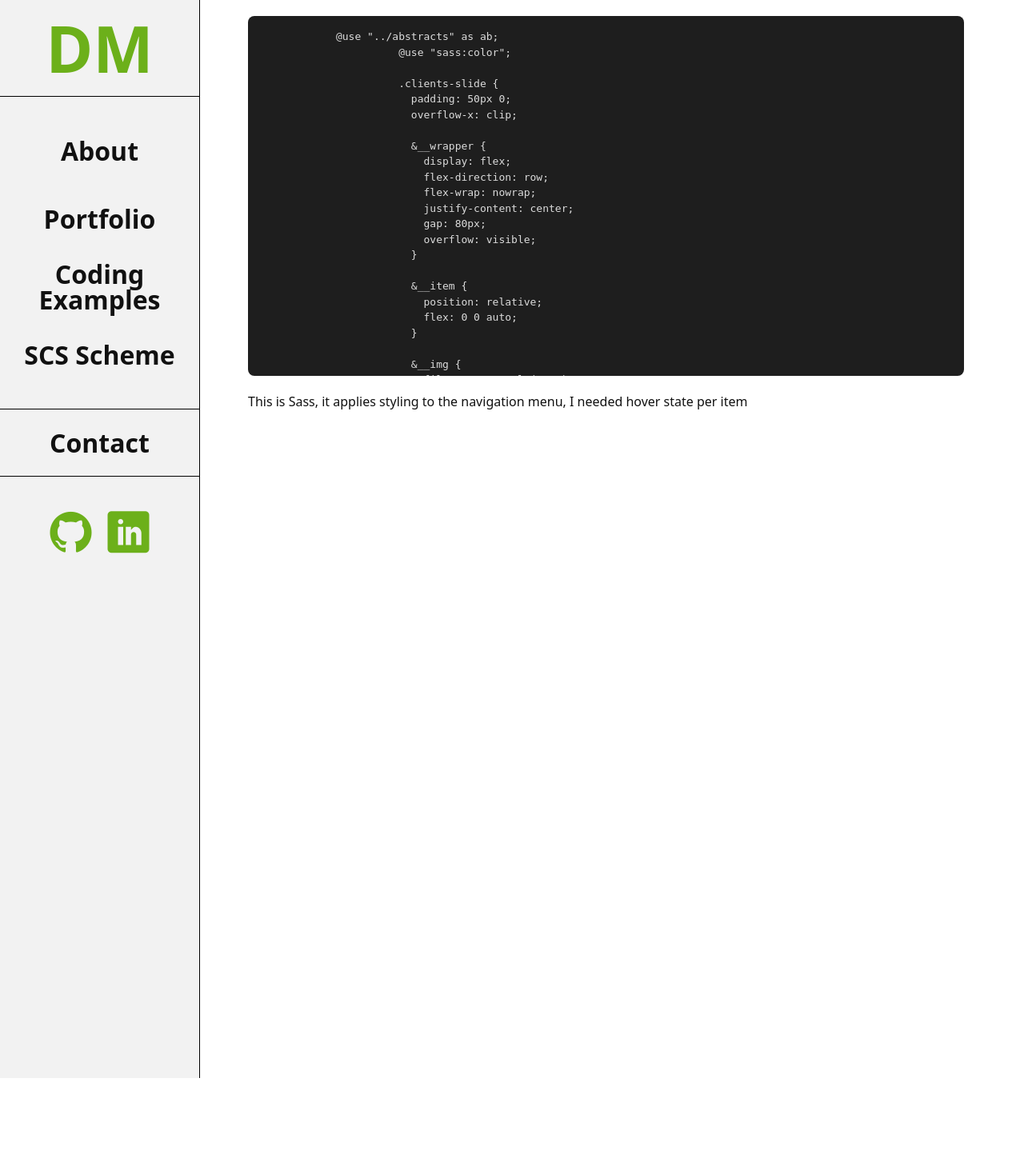
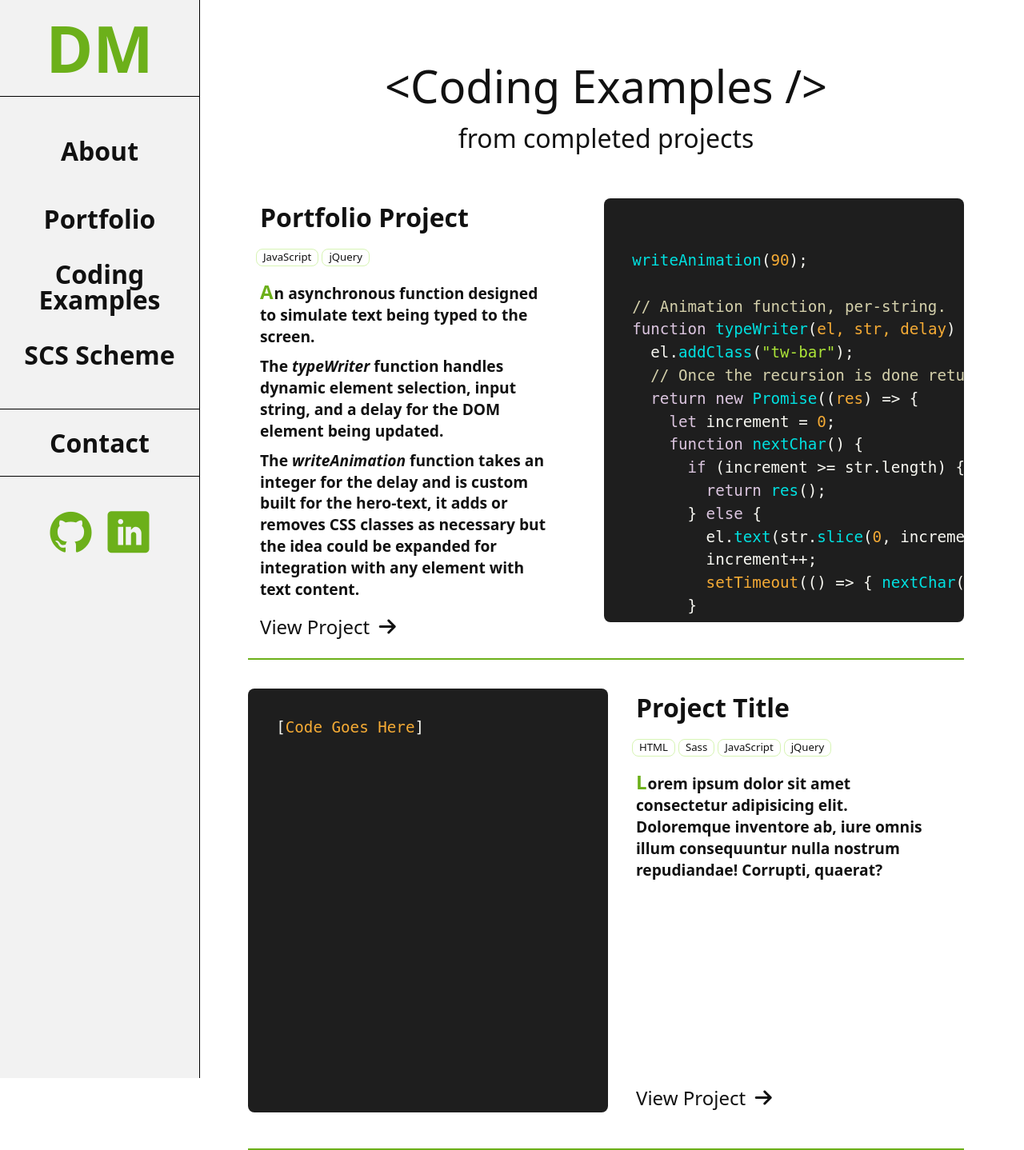
Before and after one commit to DM-hash-del/portfolio, a PHP site: page /coding-examples.html in a window 1280 px wide. Shown: the whole page at 80% size. Before the commit the page ends 1348 px from the top, so only its background shows below. Run offline with PHP 8.4, Linux system fonts and the light colour scheme; some libraries are stand-ins or nearby versions; some web fonts are replaced.

Commit message:
code example mixin and page layout fin

```diff
--- a/coding-examples.html
+++ b/coding-examples.html
@@ -3,6 +3,7 @@
 <head>
   <meta charset="UTF-8">
   <meta name="viewport" content="width=device-width, initial-scale=1.0">
+  <link rel="stylesheet" href="https://cdnjs.cloudflare.com/ajax/libs/highlight.js/11.9.0/styles/a11y-dark.min.css">
   <link rel="stylesheet" href="css/sidr.bare.css">
   <link rel="stylesheet" href="css/main.css">
   <title>Coding Examples</title>
@@ -57,124 +58,84 @@
       </aside>
     </div>
 
-    <section class="content-adjust container">
-      <div class="coding__grid">
-        <div class="coding__example">
-          <pre>
-            <code>@use "../abstracts" as ab;
-                      @use "sass:color";
+    <main class="code-grid container">
+      <header class="code-example__header">
+        <h1 class="code-example__title--main">&lt;Coding Examples /&gt;</h1>
+        <p class="code-example__text--header">from completed projects</p>
+      </header>
 
-                      .clients-slide {
-                        padding: 50px 0;
-                        overflow-x: clip;
+      <article class="code-example">
+        <div class="code-example__description">
+          <h2 class="code-example__title">Portfolio Project</h2>
+          <div class="code-example__tags">
+            <span>JavaScript</span><span>jQuery</span>
+          </div>
+          <p class="code-example__text">An asynchronous function designed to simulate text being typed to the screen.</p>
+          <p class="code-example__text">The <em>typeWriter</em> function handles dynamic element selection, input string, and a delay for the DOM element being updated.</p>
+          <p class="code-example__text">The <em>writeAnimation</em> function takes an integer for the delay and is custom built for the hero-text, it adds or removes CSS classes as necessary but the idea could be expanded for integration with any element with text content.</p>
+          <div class="code-example__project-link">
+            <a href="index.html" target="_self" rel="noopener noreferrer">View Project</a>
+          </div>
+        </div>
+        <div class="code-example__code-container">
+          <pre class="code-example__code-block"><code class="language-javascript">
+writeAnimation(90);
 
-                        &__wrapper {
-                          display: flex;
-                          flex-direction: row;
-                          flex-wrap: nowrap;
-                          justify-content: center;
-                          gap: 80px;
-                          overflow: visible;
-                        }
+// Animation function, per-string.
+function typeWriter(el, str, delay) {
+  el.addClass("tw-bar");
+  // Once the recursion is done return promise => chain
+  return new Promise((res) => {
+    let increment = 0;
+    function nextChar() {
+      if (increment >= str.length) {
+        return res();
+      } else {
+        el.text(str.slice(0, increment + 1));
+        increment++;
+        setTimeout(() => { nextChar(); }, delay);
+      }
+    };
+    nextChar();
+  });
+};
 
-                        &__item {
-                          position: relative;
-                          flex: 0 0 auto;
-                        }
+// Hero-image Title and Description Animation
+async function writeAnimation(delay) {
+  const devTitle = "My name is ";
+  const devName = "David Mackie";
+  const devDescription = "I am a web developer";
+  await typeWriter($(".hero__title"), devTitle, delay);
+  await new Promise(res => setTimeout(res, 750) );
+  $(".hero__title").removeClass("tw-bar")
+  await typeWriter($(".hero__name"), devName, delay);
+  await new Promise(res => setTimeout(res, 750) );
+  $(".hero__name").removeClass("tw-bar")
+  await typeWriter($(".hero__excerpt--small"), devDescription, delay);
+};
+</code></pre>
+        </div>
+      </article>
 
-                        &__img {
-                          filter: grayscale(100%);
-                          opacity: .6;
-                          transition: filter .6s ease-in-out, opacity .6s ease-in-out;
-                        }
+      <article class="code-example">
+        <div class="code-example__description">
+          <h2 class="code-example__title">Project Title</h2>
+          <div class="code-example__tags">
+            <span>HTML</span><span>Sass</span><span>JavaScript</span><span>jQuery</span>
+          </div>
+          <p class="code-example__text">Lorem ipsum dolor sit amet consectetur adipisicing elit. Doloremque inventore ab, iure omnis illum consequuntur nulla nostrum repudiandae! Corrupti, quaerat?</p>
+          <div class="code-example__project-link">
+            <a href="#" target="_blank" rel="noopener noreferrer">View Project</a>
+          </div>
+        </div>
+        <div class="code-example__code-container">
+          <pre class="code-example__code-block"><code>[Code Goes Here]</code></pre>
+        </div>
+      </article>
 
-                        &__item:hover &__img {
-                          filter: grayscale(0%);
-                          opacity: 1;
-                        }
-
-                        &__popout {
-                          position: absolute;
-                          width: 340px;
-                          padding: 20px;
-                          padding-bottom: 40px;
-                          bottom: 100%;
-                          left: 50%;
-                          transform: translateX(-50%);
-                          z-index: 10;
-
-                          opacity: 0;
-                          visibility: hidden;
-                          pointer-events: none;
-
-                          transition: opacity 0.25s ease, transform 0.25s ease;
-                        }
-                        &__popout-box {
-                          background-color: ab.$primary_bg_clr;
-                          color: ab.$white;
-                          padding: 20px;
-                          text-align: center;
-
-                          transform: translateY(10px);
-                          transition: transform 0.25s ease;
-                          // overflow-x: hidden;
-                          overflow: visible;
-                          &::after {
-                            content: "";
-                            position: absolute;
-                            top: 99%;
-                            left: 50%;
-                            transform: translateX(-50%);
-
-                            width: 72px;
-                            height: 35px;
-                            background-color: ab.$primary_bg_clr;
-
-                            clip-path: polygon(0 0, 100% 0, 50% 100%);
-                          }
-                        }
-
-                        &__popout-excerpt {
-                          font-size: .8125rem;
-                          line-height: 1.375rem;
-                        }
-
-                        &__popout-link-btn {
-                          @include ab.prime-btn{
-                            padding: 15px 10px;
-                            background-color: ab.$consultancy-clr;
-                            border-radius: 6px;
-                            margin-top: 15px;
-                            text-transform: uppercase;
-                          }
-                          // @include ab.darken-bg(ab.$consultancy-clr, -20%);
-                          @include ab.link-arrow{
-                            margin-left: 10px
-                          }
-                        }
-
-                        &__item:hover &__popout {
-                          opacity: 1;
-                          visibility: visible;
-                          pointer-events: auto;
-                          transform: translateX(-50%) translateY(0);
-                        }
-                        &__item:hover &__popout-box {
-                          transform: translateY(0);
-                        }
-                      }
-
-                      .clients-slide__item--girl-guides-anglia .clients-slide__popout-link-btn {
-                        background-color: ab.$support-btn-clr;
-                      }
-                      .clients-slide__item--black-swan .clients-slide__popout-link-btn {
-                        background-color: ab.$consultancy-clr;}
-            </code>
-          </pre>
-          <p>This is Sass, it applies styling to the navigation menu, I needed hover state per item</p>
-        </div>
-      </div>
-    </section>
+    </main>
+    <script src="https://cdnjs.cloudflare.com/ajax/libs/highlight.js/11.9.0/highlight.min.js"></script>
+    <script>hljs.highlightAll();</script>
     <script src="javascript/jquery-4.0.0.min.js"></script>
     <script src="javascript/jquery.sidr.min.js"></script>
     <script src="javascript/main.js"></script>
--- a/css/main.css
+++ b/css/main.css
@@ -552,6 +552,192 @@ input[type=number]::-webkit-inner-spin-button, input[type=number]::-webkit-outer
   background: linear-gradient(to right, transparent, #333, transparent);
 }
 
+code {
+  font-family: monospace;
+}
+
+.code-example {
+  display: flex;
+  flex-direction: row;
+  flex-wrap: wrap;
+  justify-content: center;
+  border-bottom: 2px solid #6cb01a;
+}
+@media (min-width: 768px) {
+  .code-example {
+    align-items: center;
+  }
+}
+@media (min-width: 992px) {
+  .code-example {
+    margin-bottom: 40px;
+  }
+}
+@media (min-width: 1200px) {
+  .code-example {
+    padding-bottom: 25px;
+    justify-content: space-between;
+    margin-bottom: 0;
+  }
+}
+.code-example__description {
+  width: 350px;
+}
+@media (min-width: 768px) {
+  .code-example__description {
+    margin-right: 30px;
+  }
+}
+@media (min-width: 992px) {
+  .code-example__description {
+    width: 450px;
+    display: flex;
+    flex-direction: column;
+    height: 530px;
+  }
+}
+@media (min-width: 1200px) {
+  .code-example__description {
+    width: 395px;
+  }
+}
+.code-example__title {
+  font-size: xx-large;
+  padding-left: 15px;
+}
+.code-example__tags {
+  display: flex;
+  flex-direction: row;
+  flex-wrap: wrap;
+  justify-content: flex-start;
+  padding: 0 0 15px 10px;
+}
+@media (min-width: 992px) {
+  .code-example__tags {
+    margin-top: 15px;
+  }
+}
+.code-example__tags > span {
+  font-size: 0.825rem;
+  font-weight: 400;
+  padding: 0 8px;
+  border: 1px solid #d7f4b4;
+  border-radius: 8px;
+  margin-right: 4px;
+}
+.code-example__tags > span:hover {
+  background-color: #6cb01a;
+  color: #f2f2f2;
+}
+.code-example__text {
+  font-size: 0.825rem;
+  font-weight: 600;
+  padding: 10px 15px 0;
+}
+.code-example__text:first-of-type::first-letter {
+  font-size: 1.25em;
+  letter-spacing: 1px;
+  color: #6cb01a;
+}
+.code-example__text:first-of-type {
+  padding-top: 0;
+}
+@media (min-width: 992px) {
+  .code-example__text:last-of-type {
+    margin-bottom: auto;
+  }
+}
+@media (min-width: 768px) {
+  .code-example__text {
+    font-size: 1.125rem;
+    line-height: 1.4;
+  }
+}
+@media (min-width: 992px) {
+  .code-example__text {
+    font-size: 1.2rem;
+  }
+}
+.code-example__project-link {
+  display: flex;
+  flex-direction: row;
+  justify-content: flex-end;
+  padding-right: 65px;
+}
+@media (min-width: 768px) {
+  .code-example__project-link {
+    justify-content: center;
+    padding: 0;
+    margin-top: 15px;
+  }
+}
+@media (min-width: 1200px) {
+  .code-example__project-link {
+    justify-content: flex-start;
+    padding-left: 15px;
+  }
+}
+.code-example__project-link > a {
+  position: relative;
+}
+.code-example__project-link > a::after {
+  content: "\ea3c";
+  font-family: "icomoon" !important;
+  position: absolute;
+  margin-left: 10px;
+  color: #111;
+}
+.code-example__project-link > a:hover {
+  text-decoration: underline;
+  cursor: pointer;
+}
+@media (min-width: 768px) {
+  .code-example__project-link > a {
+    font-size: 1.5rem;
+  }
+}
+.code-example__code-container {
+  margin: 20px 0;
+}
+.code-example__code-block {
+  background: #1e1e1e;
+  color: #dcdcdc;
+  padding: 16px;
+  border-radius: 8px;
+  min-width: 0;
+  min-height: 0;
+  height: 400px;
+  width: 350px;
+  overflow-x: auto;
+  overflow-y: scroll;
+}
+.code-example__code-block > code {
+  background: #1e1e1e !important;
+}
+@media (min-width: 992px) {
+  .code-example__code-block > code {
+    font-size: 1.2rem;
+  }
+}
+@media (min-width: 1200px) {
+  .code-example__code-block > code {
+    overflow: auto;
+    display: block;
+    width: max-content;
+    min-width: 100%;
+  }
+}
+@media (min-width: 768px) {
+  .code-example__code-block {
+    height: 530px;
+  }
+}
+@media (min-width: 992px) {
+  .code-example__code-block {
+    width: 450px;
+  }
+}
+
 .side-bar {
   position: static;
   width: 100%;
@@ -809,25 +995,47 @@ input[type=number]::-webkit-inner-spin-button, input[type=number]::-webkit-outer
   }
 }
 
-.coding__grid {
+.code-grid {
   display: grid;
   grid-template-columns: 1fr;
-  grid-template-rows: 500px;
+  gap: 1rem;
+  align-items: start;
+}
+@media (min-width: 1200px) {
+  .code-grid {
+    padding-left: 250px;
+  }
 }
 
-pre {
-  background: #1e1e1e;
-  color: #dcdcdc;
-  padding: 16px;
-  margin: 20px 0;
-  border-radius: 8px;
-  overflow-x: auto;
-  height: 450px;
-  overflow-y: scroll;
+.code-example:nth-of-type(even) {
+  flex-direction: row-reverse;
 }
-
-code {
-  font-family: monospace;
+.code-example__header {
+  padding: 15px 20px;
+  margin-top: 50px;
+}
+.code-example__title--main {
+  font-size: 2rem;
+  font-weight: 300;
+  text-align: right;
+}
+@media (min-width: 576px) {
+  .code-example__title--main {
+    text-align: center;
+  }
+}
+@media (min-width: 992px) {
+  .code-example__title--main {
+    font-size: 3.5rem;
+  }
+}
+.code-example__text--header {
+  text-align: center;
+}
+@media (min-width: 992px) {
+  .code-example__text--header {
+    font-size: 2rem;
+  }
 }
 
 .scs-scheme {
--- /dev/null
+++ b/sass/components/_code-example.scss
@@ -0,0 +1,165 @@
+@use "../abstracts" as ab;
+$elem_width_s: 350px;
+$elem_width_l: 450px;
+$elem_width_xl: 395px;
+
+code {
+  font-family: monospace;
+}
+
+.code-example {
+  display: flex;
+  flex-direction: row;
+  flex-wrap: wrap;
+  justify-content: center;
+  border-bottom: 2px solid ab.color(primary-dark);
+  @include ab.respond(m) {
+    align-items: center;
+  }
+  @include ab.respond(l) {
+    margin-bottom: 40px;
+  }
+  @include ab.respond(xl) {
+    padding-bottom: 25px;
+    justify-content: space-between;
+    margin-bottom: 0;
+  }
+
+  &__description {
+    width: $elem_width_s;
+    @include ab.respond(m) {
+      margin-right: 30px;
+    }
+    @include ab.respond(l) {
+      width: $elem_width_l;
+      display: flex;
+      flex-direction: column;
+      height: 530px;
+    }
+    @include ab.respond(xl) {
+      width: $elem_width_xl;
+    }
+  }
+
+  &__title {
+    font-size: xx-large;
+    padding-left: 15px;
+  }
+
+  &__tags {
+    display: flex;
+    flex-direction: row;
+    flex-wrap: wrap;
+    justify-content: flex-start;
+    padding: 0 0 15px 10px;
+    @include ab.respond(l) {
+      margin-top: 15px;
+    }
+  }
+
+  &__tags > span {
+    font-size: .825rem;
+    font-weight: ab.$weight-regular;
+    padding: 0 8px;
+    border: 1px solid ab.color(primary-light);
+    border-radius: 8px;
+    margin-right: 4px;
+    &:hover {
+      background-color: ab.color(primary-dark);
+      color: ab.color(font-light);
+    }
+  }
+
+  &__text {
+    font-size: .825rem;
+    font-weight: ab.$weight-bold;
+    padding: 10px 15px 0;
+    &:first-of-type::first-letter {
+      font-size: 1.25em;
+      letter-spacing: 1px;
+      color: ab.color(primary-dark);
+    }
+    &:first-of-type {
+      padding-top: 0;
+    }
+    &:last-of-type {
+      @include ab.respond(l) {
+        margin-bottom: auto;
+      }
+    }
+    @include ab.respond(m) {
+      font-size: 1.125rem;
+      line-height: 1.4;
+    }
+    @include ab.respond(l) {
+      font-size: 1.2rem;
+    }
+  }
+
+  &__project-link {
+    display: flex;
+    flex-direction: row;
+    justify-content: flex-end;
+    padding-right: 65px;
+    @include ab.respond(m) {
+      justify-content: center;
+      padding: 0;
+      margin-top: 15px;
+    }
+    @include ab.respond(xl) {
+      justify-content: flex-start;
+      padding-left: 15px;
+    }
+  }
+
+  &__project-link > a {
+    position: relative;
+    @include ab.icon(arrow-right, after){
+      position: absolute;
+      margin-left: 10px;
+      color: ab.color(font-dark);
+    };
+    &:hover {
+      text-decoration: underline;
+      cursor: pointer;
+    }
+    @include ab.respond(m){
+      font-size: 1.5rem;
+    }
+  }
+
+  &__code-container {
+    margin: 20px 0;
+  }
+
+  &__code-block {
+    background: #1e1e1e;
+    color: #dcdcdc;
+    padding: 16px;
+    border-radius: 8px;
+    min-width: 0;
+    min-height: 0;
+    height: 400px;
+    width: $elem_width_s;
+    overflow-x: auto;
+    overflow-y: scroll;
+    & > code {
+      background: #1e1e1e !important;
+      @include ab.respond(l) {
+        font-size: 1.2rem;
+      }
+      @include ab.respond(xl) {
+        overflow: auto;
+        display: block;
+        width: max-content;
+        min-width: 100%;
+      }
+    }
+    @include ab.respond(m){
+      height: 530px;
+    }
+    @include ab.respond(l) {
+      width: $elem_width_l;
+    }
+  }
+}
--- a/sass/components/_index.scss
+++ b/sass/components/_index.scss
@@ -4,3 +4,4 @@
 @forward "contact-form";
 @forward "nav-menu";
 @forward "scs-info";
+@forward "code-example";
--- a/sass/pages/_coding-examples.scss
+++ b/sass/pages/_coding-examples.scss
@@ -1,24 +1,38 @@
 @use "../abstracts" as ab;
 
-.coding__grid {
+.code-grid {
   display: grid;
   grid-template-columns: 1fr;
-  grid-template-rows: 500px;
+  gap: 1rem;
+  align-items: start;
+  @include ab.respond(xl) {
+    padding-left: ab.sidebar-width(5);
+  }
 }
 
-
-pre {
-  background: #1e1e1e;
-  color: #dcdcdc;
-  padding: 16px;
-  margin: 20px 0;
-  border-radius: 8px;
-  overflow-x: auto;
-
-  height: 450px;
-  overflow-y: scroll;
+.code-example {
+  &:nth-of-type(even) {
+    flex-direction: row-reverse;
+  }
+  &__header {
+    padding: 15px 20px;
+    margin-top: 50px;
+  }
+  &__title--main {
+    font-size: 2rem;
+    font-weight: 300;
+    text-align: right;
+    @include ab.respond(s) {
+      text-align: center;
+    }
+    @include ab.respond(l) {
+      font-size: 3.5rem;
+    }
+  }
+  &__text--header {
+    text-align: center;
+    @include ab.respond(l) {
+      font-size: 2rem;
+    }
+  }
 }
-
-code {
-  font-family: monospace;
-}
```
Also changed, not shown: sass/abstracts/_mixins.scss (line endings or trailing spaces), 1 other file.
